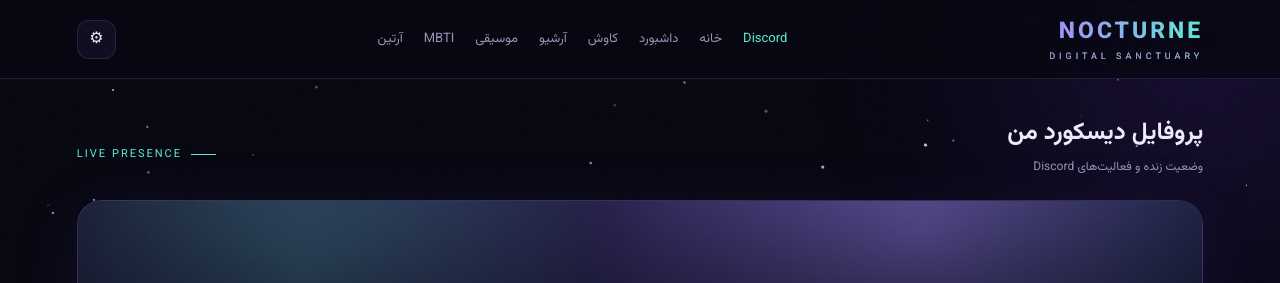
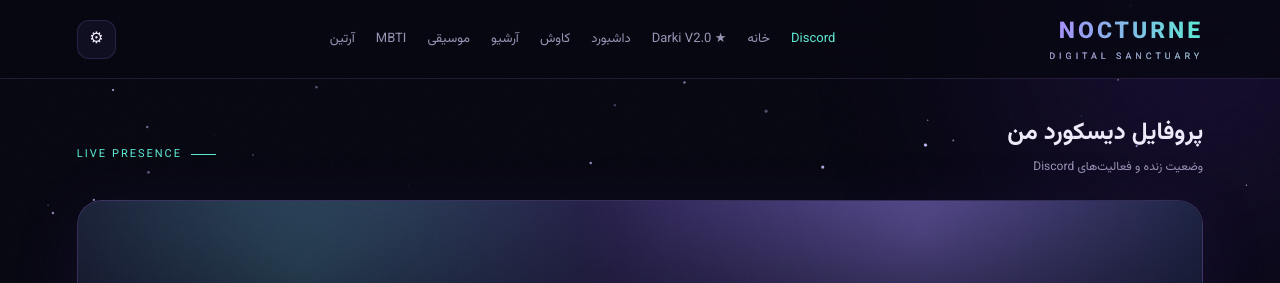
Before and after one commit to myheartgotblacked-lgtm/nocturne, a plain HTML site: page index.html in a window 1280 px wide. Shown: the top 283 px of the page. Drawn offline with Linux system fonts and the light colour scheme.

Commit message:
Update index.html

```diff
--- a/index.html
+++ b/index.html
@@ -1051,6 +1051,7 @@ footer {
     <div class="nav-links" id="navLinks">
       <a href="#discord">Discord</a>
       <a href="#home">خانه</a>
+      <a href="darki.html">★ Darki V2.0</a>
       <a href="#dashboard">داشبورد</a>
       <a href="#discover">کاوش</a>
       <a href="#archive">آرشیو</a>
```
